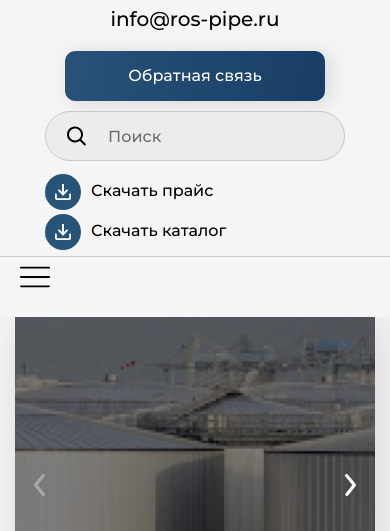
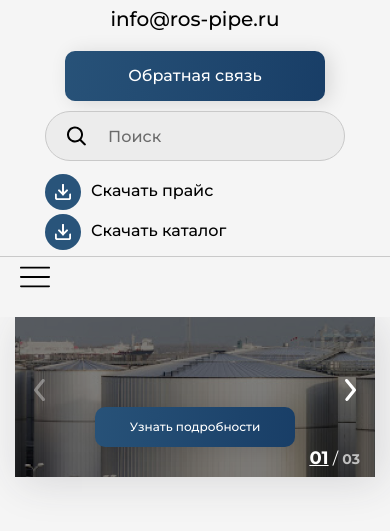
Before and after one commit to Verta-master/rospipe, a plain HTML site: page index.html in a window 390 px wide. Shown: the part 155-686 px from the top of the page. Drawn offline with nearby package versions, Linux system fonts and the light colour scheme.

Commit message:
Update 2020-09-02T07:46:05.578Z

```diff
--- a/css/style.css
+++ b/css/style.css
@@ -773,9 +773,11 @@ h3,
   color: #fff;
   -webkit-box-sizing: border-box;
           box-sizing: border-box;
-  background-repeat: no-repeat;
-  background-size: cover;
-  background-position: center;
+}
+.promo__slide img {
+  display: block;
+  width: 100%;
+  height: auto;
 }
 .promo__slide::before {
   content: "";
@@ -791,7 +793,11 @@ h3,
   color: #fff;
 }
 .promo__info {
-  position: relative;
+  position: absolute;
+  top: 0;
+  bottom: 0;
+  left: 0;
+  right: 0;
   z-index: 5;
   display: -webkit-box;
   display: -ms-flexbox;
@@ -1298,6 +1304,9 @@ h3,
   .about__news .about__info {
     padding-right: 60px;
   }
+  .promo__slide {
+    min-height: 250px;
+  }
 }
 @media (max-width: 1022px) {
   .header__wrap {
@@ -1396,6 +1405,9 @@ h3,
     width: 100%;
     height: auto;
   }
+  .promo__slide {
+    min-height: 190px;
+  }
 }
 @media (max-width: 766px) {
   .header__wrap {
@@ -1420,10 +1432,41 @@ h3,
   .header__contacts {
     text-align: center;
   }
+  .promo__slide {
+    min-height: 120px;
+  }
+  .promo__info .title {
+    margin: 0;
+    font-size: 20px;
+    line-height: 1.2;
+  }
 }
 @media (max-width: 480px) {
+  .promo__slide {
+    overflow: hidden;
+  }
+  .promo__slide img {
+    height: 160px;
+    width: auto;
+    max-width: none;
+  }
+  .promo__info .title {
+    font-size: 18px;
+  }
   .promo__info {
-    padding-bottom: 70px;
+    padding-bottom: 30px;
+  }
+  .promo__pagination {
+    right: 15px;
+    bottom: 5px;
+  }
+  .swiper-pagination-current {
+    font-size: 18px;
+    line-height: 1;
+  }
+  .swiper-pagination-total {
+    font-size: 14px;
+    line-height: 1;
   }
   .category__img {
     height: 160px;
--- a/index.html
+++ b/index.html
@@ -4,7 +4,7 @@
   <meta charset="UTF-8">
   <meta name="robots" content="noindex">
   <meta name="viewport" content="width=device-width,initial-scale=1">
-  <title>Title</title>
+  <title>Компания РОСПАЙП</title>
   <link href="https://fonts.googleapis.com/css2?family=Montserrat:wght@400;500;600;700&display=swap" rel="stylesheet">
   <link rel="stylesheet" href="https://cdnjs.cloudflare.com/ajax/libs/fancybox/3.3.1/jquery.fancybox.min.css">
   <link rel="stylesheet" href="https://cdnjs.cloudflare.com/ajax/libs/Swiper/4.5.0/css/swiper.min.css">
@@ -66,19 +66,21 @@
         <div class="promo__wrap">
           <div class="swiper-container promo__slider">
             <div class="swiper-wrapper">
-              <div class="swiper-slide promo__slide" style="background-image:url(img/images/slide.jpg);">
+              <div class="swiper-slide promo__slide">
+                <img src="img/images/slide.jpg" alt="Компания РОСПАЙП">
                 <div class="promo__info">
                   <a href="#" class="btn promo__btn">Узнать подробности</a>
                 </div>
               </div>
-              <div class="swiper-slide promo__slide" style="background-image:url(img/images/slide.jpg);">
+              <div class="swiper-slide promo__slide">
+                <img src="img/images/slide.jpg" alt="Компания РОСПАЙП">
                 <div class="promo__info">
                   <p class="title">Какая-нибудь информация</p>
-                  <p>Какая-нибудь информация. Какая-нибудь информация</p>
                   <a href="#" class="btn promo__btn">Узнать подробности</a>
                 </div>
               </div>
-              <div class="swiper-slide promo__slide" style="background-image:url(img/images/slide.jpg);">
+              <div class="swiper-slide promo__slide">
+                <img src="img/images/slide.jpg" alt="Компания РОСПАЙП">
                 <div class="promo__info">
                   <a href="#" class="btn promo__btn">Узнать подробности</a>
                 </div>
```
Also changed, not shown: company.html (+1 -1 lines), css/style.min.css.
